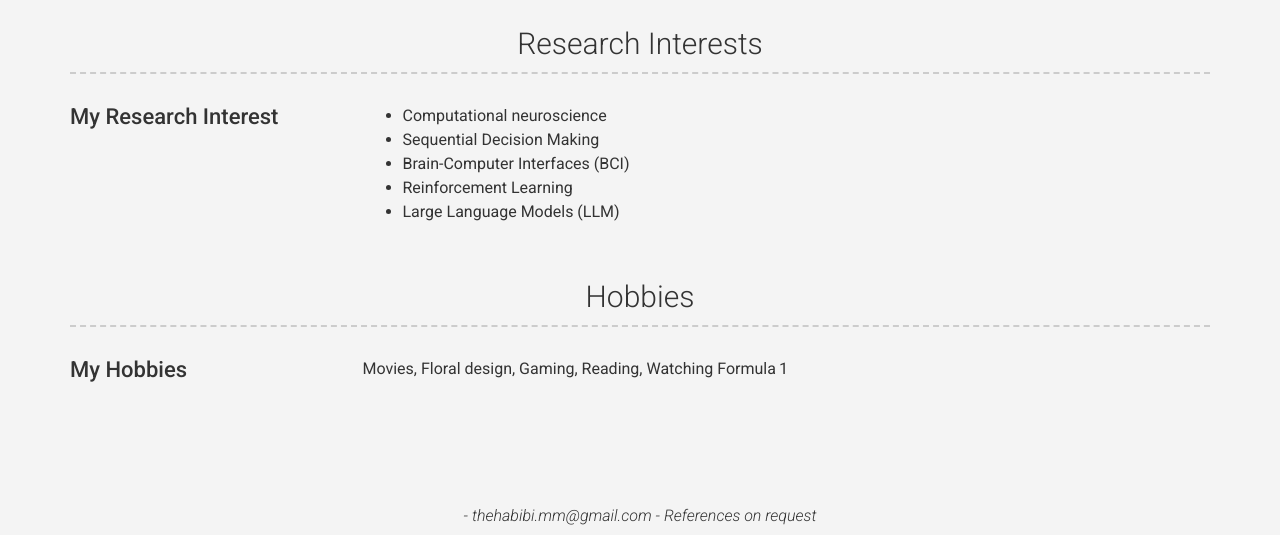
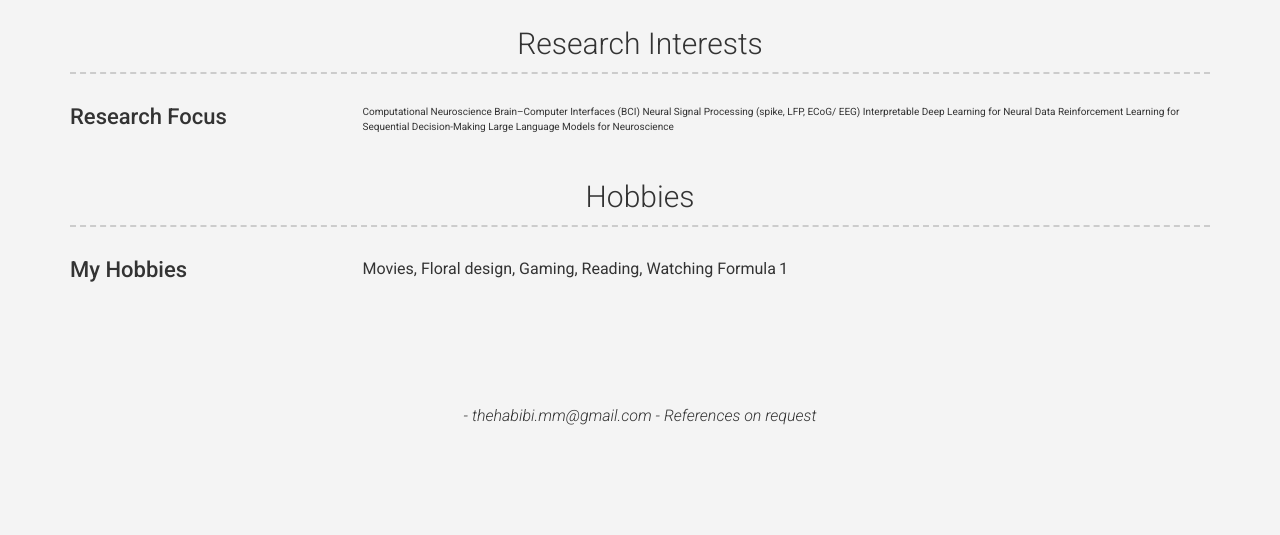
Before and after one commit to HabibiMehdi/HabibiMehdi.github.io, a Jekyll site: the page built from index.md, in a window 1280 px wide and 900 px high, scrolled down 1534 px, cut to the strip 365-900 px from the top of the window. Built offline with Jekyll 4.4.1, drawn with Linux system fonts in a browser that asks for light colours; nearby versions of some CDN libraries; a style sheet for code colours, icons or effects is not loaded; after the commit the page ends 2334 px from its top, so only the background shows below that.

Commit message:
Update _config.yml

```diff
--- a/_config.yml
+++ b/_config.yml
@@ -117,18 +117,21 @@ content:
           <span style="color:#006400">Mohammad Mehdi Habibi Bina, Mehrdad Kashefi and Mohammad Reza Daliri</span>
 
           <span style="color:#000099">under review, Iscience(cell press)</span>
-
   - title: Research Interests
     layout: list
     content:
       - layout: left
-        title: My Research Interest
+        title: Research Focus
         description: |
-          - Computational neuroscience
-          - Sequential Decision Making
-          - Brain-Computer Interfaces (BCI)
-          - Reinforcement Learning
-          - Large Language Models (LLM)
+          <div class="research-tags">
+            <span class="research-tag">Computational Neuroscience</span>
+            <span class="research-tag">Brain–Computer Interfaces (BCI)</span>
+            <span class="research-tag">Neural Signal Processing (spike, LFP, ECoG/ EEG)</span>
+            <span class="research-tag">Interpretable Deep Learning for Neural Data</span>
+            <span class="research-tag">Reinforcement Learning for Sequential Decision-Making</span>
+            <span class="research-tag">Large Language Models for Neuroscience</span>
+          </div>
+
 
 
   - title: Hobbies
```
